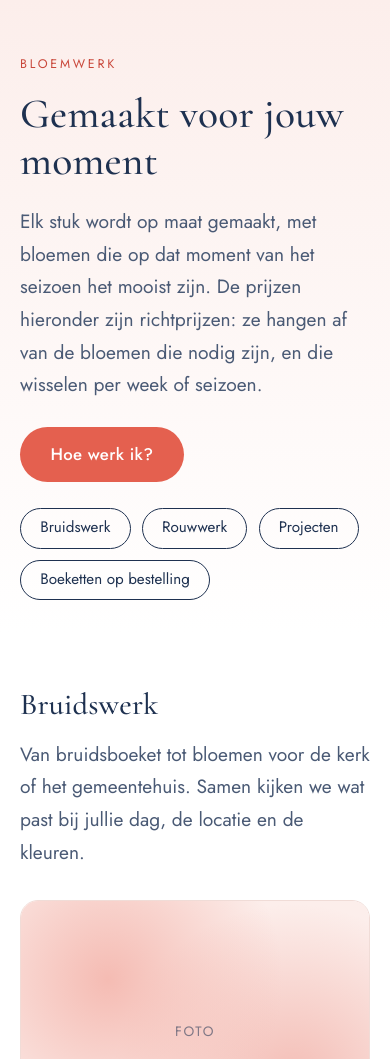
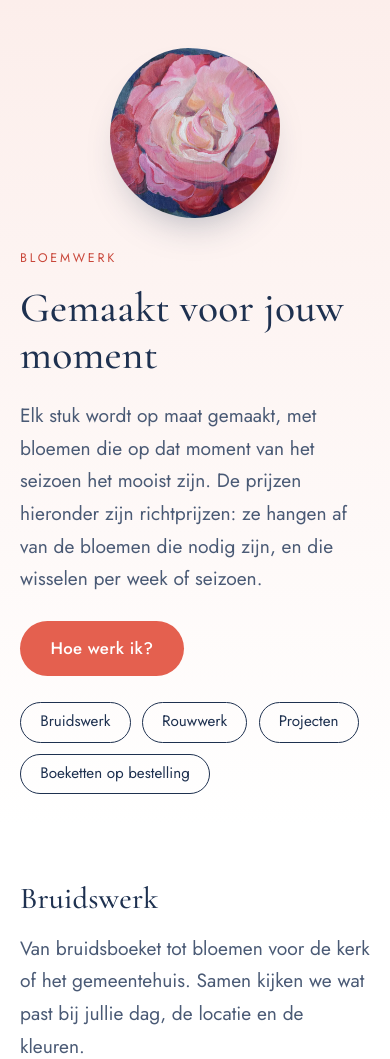
Before and after one commit to pimmolemaker/flor-es, a PHP site: page /bloemwerk.html in a window 390 px wide. Shown: the part 77-1136 px from the top of the page. Run offline with PHP 8.4, Linux system fonts and the light colour scheme.

Commit message:
Roos rechtsboven in de kop van de pagina's (behalve Over)
Co-Authored-By: Claude Sonnet 5.5 <noreply@anthropic.com>
Claude-Session: https://claude.ai/code/session_016DQRG9DJ5z3KTKCUtDJZR8

```diff
--- a/bloemwerk.html
+++ b/bloemwerk.html
@@ -16,12 +16,15 @@
 <main>
 
 <section class="page-hero">
-  <div class="container">
+  <div class="container page-hero-grid">
+    <div>
     <span class="eyebrow">Bloemwerk</span>
     <h1>Gemaakt voor jouw moment</h1>
     <p class="lead">Elk stuk wordt op maat gemaakt, met bloemen die op dat moment van het seizoen het mooist zijn. De prijzen hieronder zijn richtprijzen: ze hangen af van de bloemen die nodig zijn, en die wisselen per week of seizoen.</p>
     <div class="btn-row"><a class="btn" id="werkwijze-knop" href="over.html#werkwijze" aria-expanded="false" aria-controls="werkwijze-paneel">Hoe werk ik?</a></div>
     <div class="chips" id="bloemwerk-nav"></div>
+    </div>
+    <div class="hero-art klein"><img src="img/logo.jpg" alt=""></div>
   </div>
 </section>
 <div id="werkwijze-paneel" hidden></div>
--- a/contact.html
+++ b/contact.html
@@ -16,10 +16,13 @@
 <main>
 
 <section class="page-hero">
-  <div class="container">
+  <div class="container page-hero-grid">
+    <div>
     <span class="eyebrow">Contact</span>
     <h1>Laten we praten over bloemen</h1>
     <p class="lead">Wil je meer informatie of een offerte? Vul het formulier in, dan neem ik zo snel mogelijk contact op.</p>
+    </div>
+    <div class="hero-art klein"><img src="img/logo.jpg" alt=""></div>
   </div>
 </section>
 
--- a/groei-en-bloei.html
+++ b/groei-en-bloei.html
@@ -16,10 +16,13 @@
 <main>
 
 <section class="page-hero">
-  <div class="container">
+  <div class="container page-hero-grid">
+    <div>
     <span class="eyebrow">Groei en Bloei Veenendaal</span>
     <h1>Workshops via Groei en Bloei</h1>
     <p class="lead">Naast mijn eigen workshops geef ik ook workshops voor de afdeling Veenendaal van Groei en Bloei, voor iedereen die van planten en bloemen houdt.</p>
+    </div>
+    <div class="hero-art klein"><img src="img/logo.jpg" alt=""></div>
   </div>
 </section>
 
--- a/style.css
+++ b/style.css
@@ -240,3 +240,12 @@ body[data-niet-live]:not(.toon) main { visibility: hidden; }
 @media (max-width: 860px) {
   .producten, .steps, .steps.vier { grid-template-columns: 1fr; }
 }
+
+/* Roos rechtsboven in de kop van de pagina's */
+.page-hero-grid { display: grid; grid-template-columns: 1fr 230px; gap: clamp(1.5rem, 5vw, 4rem); align-items: center; }
+.hero-art.klein img { width: 100%; aspect-ratio: 1 / 1; box-shadow: 0 20px 40px -20px rgba(30,49,80,.4); }
+@media (max-width: 860px) {
+  .page-hero-grid { grid-template-columns: 1fr; }
+  .hero-art.klein { max-width: 170px; order: -1; }
+}
+.note:empty { display: none; }
--- a/trouwambtenaar.html
+++ b/trouwambtenaar.html
@@ -17,10 +17,13 @@
 <main>
 
 <section class="page-hero">
-  <div class="container">
+  <div class="container page-hero-grid">
+    <div>
     <span class="eyebrow">Trouwambtenaar</span>
     <h1>Jullie huwelijk, persoonlijk voltrokken</h1>
     <p class="lead">Als buitengewoon ambtenaar van de burgerlijke stand (BABS) voltrekt Esther jullie huwelijk. Met een ceremonie die bij jullie past.</p>
+    </div>
+    <div class="hero-art klein"><img src="img/logo.jpg" alt=""></div>
   </div>
 </section>
 
--- a/trouwen-op-maat.html
+++ b/trouwen-op-maat.html
@@ -16,10 +16,13 @@
 <main>
 
 <section class="page-hero">
-  <div class="container">
+  <div class="container page-hero-grid">
+    <div>
     <span class="eyebrow">Trouwen op maat</span>
     <h1>Jullie trouwdag, op jullie manier</h1>
     <p class="lead">Trouwen regelen kan veel tegelijk zijn. Esther denkt met jullie mee en regelt zoveel of zo weinig als jullie willen. Jullie wensen zijn het uitgangspunt.</p>
+    </div>
+    <div class="hero-art klein"><img src="img/logo.jpg" alt=""></div>
   </div>
 </section>
 
--- a/workshops.html
+++ b/workshops.html
@@ -16,10 +16,13 @@
 <main>
 
 <section class="page-hero">
-  <div class="container">
+  <div class="container page-hero-grid">
+    <div>
     <span class="eyebrow">Workshops</span>
     <h1>Zelf aan de slag met bloemen</h1>
     <p class="lead">Een workshop bij Flor-Es is ontspannen en creatief. Je gaat naar huis met je eigen werkstuk, en met een goed gevoel.</p>
+    </div>
+    <div class="hero-art klein"><img src="img/logo.jpg" alt=""></div>
   </div>
 </section>
 
```
